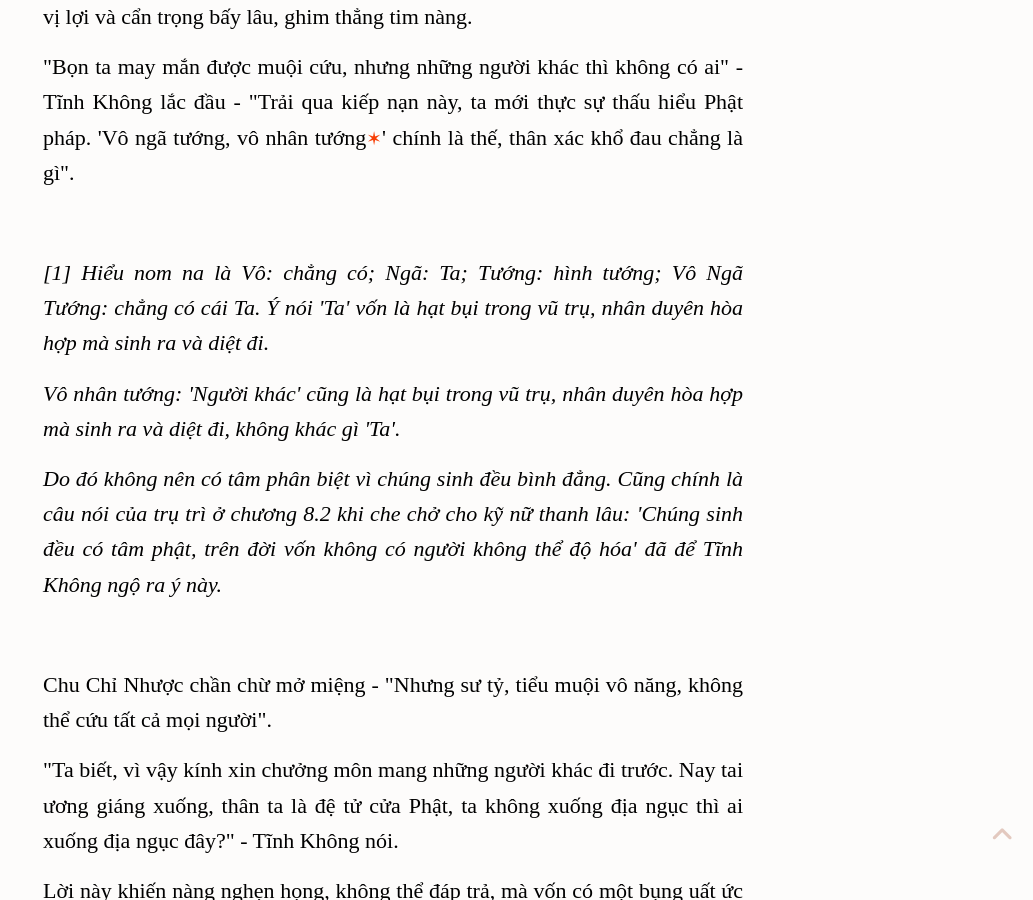
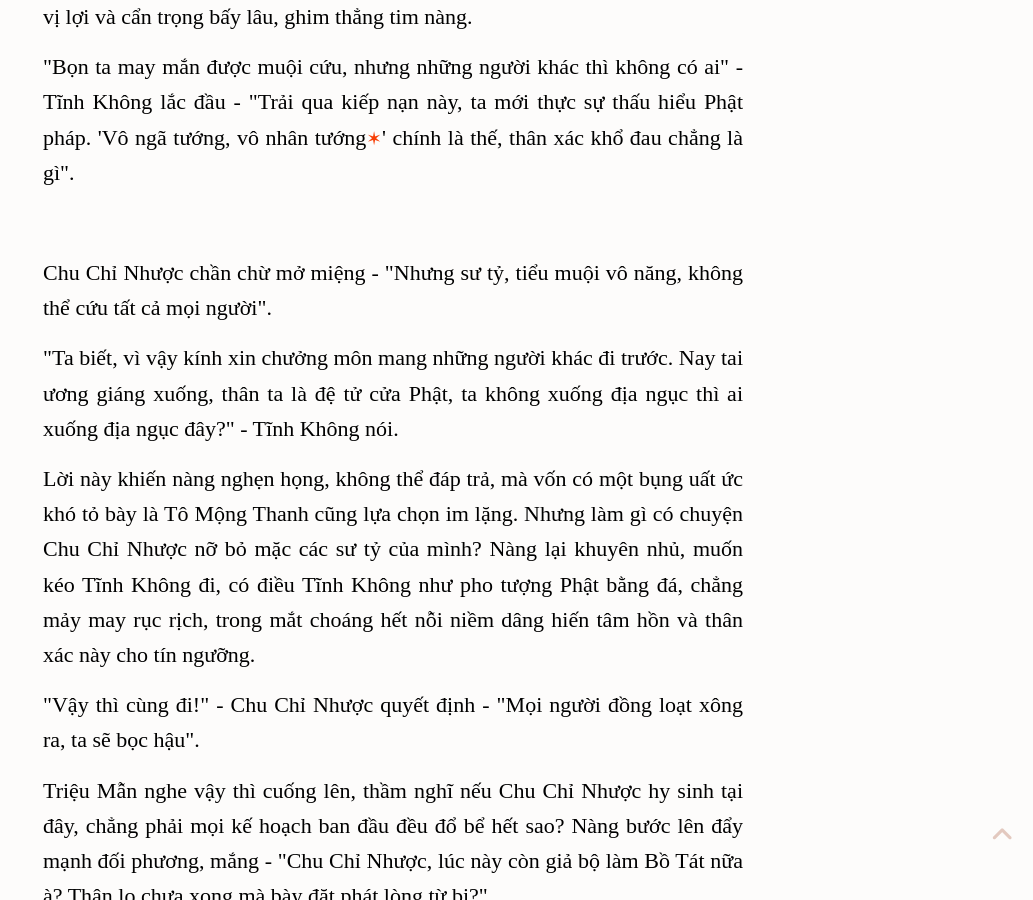
Before and after one commit to nuabuocthanhtho/nuabuocthanhtho.github.io, a Jekyll site: the page built from _posts/2025-11-02-kiem-phi-van-nhan-dich-chuong-9.html, in a window 1280 px wide and 900 px high, scrolled down 9362 px. Shown: the whole window, without its empty margins (247-1280 px from the left). Built offline with Jekyll 4.4.1, drawn with Linux system fonts in a browser that asks for light colours; some web fonts are replaced; comment, search, counter and statistics services are not loaded.

Commit message:
Update 2025-11-02-kiem-phi-van-nhan-dich-chuong-9.html

```diff
--- a/_posts/2025-11-02-kiem-phi-van-nhan-dich-chuong-9.html
+++ b/_posts/2025-11-02-kiem-phi-van-nhan-dich-chuong-9.html
@@ -266,14 +266,7 @@ Sau kiếp nạn, Tĩnh Không ngộ ra:<br />
 + Vô nhân tướng: không còn phân biệt "ta" (người của Nga Mi) và "người" (những phụ nữ khác), thấy nỗi khổ của người cũng như nỗi khổ của mình.</span>
 
 </span>' chính là thế, thân xác khổ
-đau chẳng là gì".</p><p data-p-id="d41d8cd98f00b204e9800998ecf8427e"><br /></p><p data-p-id="dc4bc1d64cc1f95dde09115887db17a2"><i>[1]
- Hiểu nom na là Vô: chẳng có; Ngã: Ta; Tướng: hình tướng; Vô Ngã Tướng:
-chẳng có cái Ta. Ý nói 'Ta' vốn là hạt bụi trong vũ trụ, nhân duyên hòa
-hợp mà sinh ra và diệt đi.</i></p><p data-p-id="3c084f20fed83f05f96a74eebc7f2766"><i>Vô nhân tướng: 'Người khác' cũng là hạt bụi trong vũ trụ, nhân duyên hòa hợp mà sinh ra và diệt đi, không khác gì 'Ta'.</i></p><p data-p-id="dede89c3b4984cf93a077d3108af7b9a"><i>Do
- đó không nên có tâm phân biệt vì chúng sinh đều bình đẳng. Cũng chính
-là câu nói của trụ trì ở chương 8.2 khi che chở cho kỹ nữ thanh lâu:
-'Chúng sinh đều có tâm phật, trên đời vốn không có người không thể độ
-hóa' đã để Tĩnh Không ngộ ra ý này.</i></p><p data-p-id="26478db11a74b3c8675f463fee30cba7"><br /></p><p data-p-id="3142604b80f614c9d164a4a9fd70979a"> Chu Chỉ Nhược chần chừ mở miệng - "Nhưng sư tỷ, tiểu muội vô năng, không thể cứu tất cả mọi người".</p><p data-p-id="360131cba9ad5cfa0c9a245f6a08a9dd">
+đau chẳng là gì".</p><p data-p-id="d41d8cd98f00b204e9800998ecf8427e"><br /></p><p data-p-id="3142604b80f614c9d164a4a9fd70979a"> Chu Chỉ Nhược chần chừ mở miệng - "Nhưng sư tỷ, tiểu muội vô năng, không thể cứu tất cả mọi người".</p><p data-p-id="360131cba9ad5cfa0c9a245f6a08a9dd">
  "Ta biết, vì vậy kính xin chưởng môn mang những người khác đi trước.
 Nay tai ương giáng xuống, thân ta là đệ tử cửa Phật, ta không xuống địa
 ngục thì ai xuống địa ngục đây?" - Tĩnh Không nói.</p><p data-p-id="8ced458e8d5a37bf8b95abeacdf362e4">Lời
```
